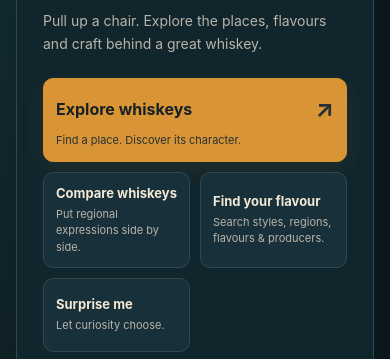
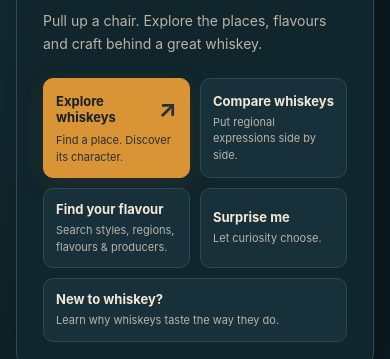
Before and after one commit to Urqe/RagdollLabs-whiskey-compass, a website: page index.html in a window 390 px wide. Shown: the part 442-801 px from the top of the page. Drawn offline with Linux system fonts and the light colour scheme.

Commit message:
Let Explore and Compare welcome actions share the first grid row
Co-authored-by: Urqe <Urqe@users.noreply.github.com>

```diff
--- a/whisky-room.css
+++ b/whisky-room.css
@@ -24,8 +24,9 @@ h1, h2 { color: var(--text); }
 .welcome-action { min-width: 0; min-height: 84px; padding: 14px; border-radius: 10px; background: #173039; border: 1px solid var(--line); backdrop-filter: none; }
 .welcome-action strong { color: var(--text); font-size: 13px; }
 .welcome-action span { color: var(--muted); font-size: 11px; line-height: 1.5; }
-.welcome-actions button:first-child { grid-column: 1 / -1; min-height: 78px; background: var(--copper); border-color: var(--copper); box-shadow: 0 6px 24px #d995351a; }
-.welcome-actions button:first-child strong { color: #172025; font-size: 16px; display: flex; justify-content: space-between; align-items: center; }
+.welcome-actions button:first-child { background: var(--copper); border-color: var(--copper); box-shadow: 0 6px 24px #d995351a; }
+.welcome-actions button:first-child strong { color: #172025; display: flex; justify-content: space-between; align-items: center; }
+.welcome-actions .action-arrow { font-size: 16px; }
 .welcome-actions button:first-child span { color: #263035; }
 .welcome-actions .action-arrow { margin: 0; font-size: 24px; }
 .welcome-action:hover { background: #24434c; border-color: var(--gold); transform: none; }
@@ -91,7 +92,6 @@ h1, h2 { color: var(--text); }
   .welcome-copy > p { font-size: 14px; max-width: 100%; margin-top: 12px; }
   .welcome-actions { margin-top: 22px; }
   .welcome-action { min-height: 74px; padding: 12px; }
-  .welcome-actions button:first-child { min-height: 68px; }
   .welcome-discoveries { grid-template-columns: 1fr; }
   .welcome-discoveries button { padding: 18px 20px; }
   .welcome-discoveries .tasting-cue { margin-top: 10px; }
```
